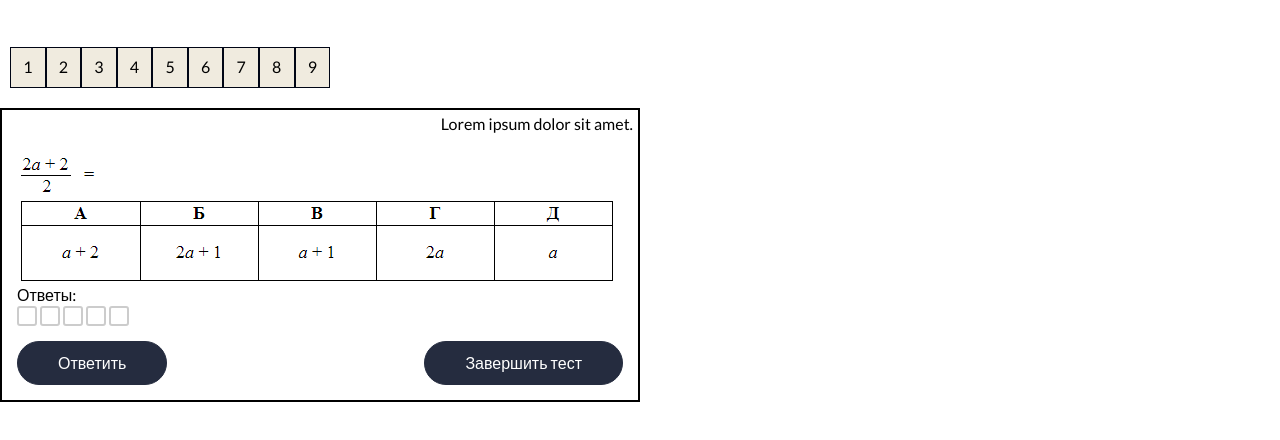
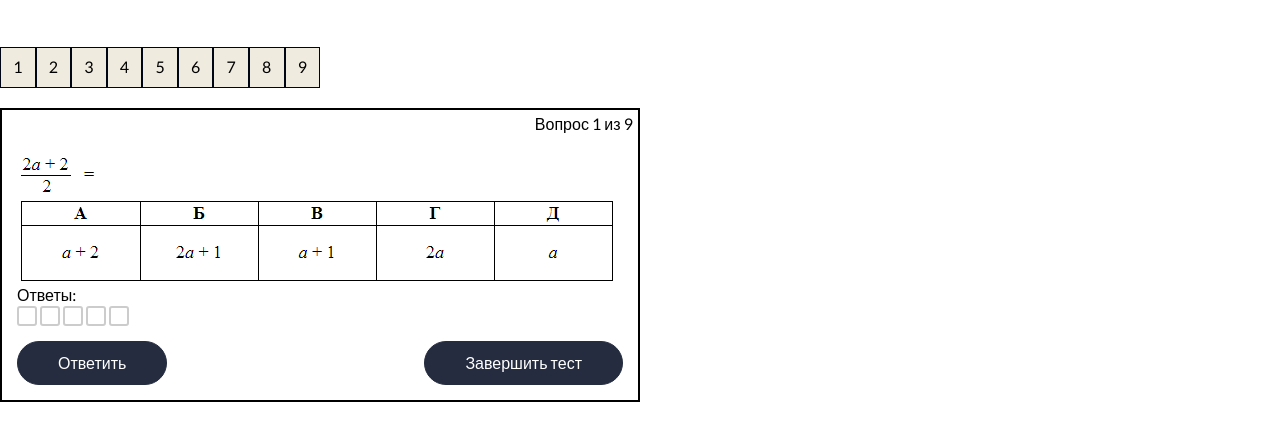
Before and after one commit to Petrushkov/ZNO, a website: page app/test.html in a window 1280 px wide. Shown: the part 126-566 px from the top of the page. Drawn offline with Linux system fonts and the light colour scheme.

Commit message:
changes for Dimas

```diff
--- /dev/null
+++ b/app/assets/js/question-switch.js
@@ -0,0 +1,26 @@
+const questions = Array.from(document.getElementsByClassName('test-nav__link'));
+const counter = document.querySelector('.questions__counter');
+const image = document.querySelector('.questions__image');
+const answerButton = document.getElementById('answer-button');
+
+let questionCounter = 1;
+
+const goToNextQuestion = (id) => {
+    counter.innerText = `Вопрос ${id} из ${questions.length}`;
+    image.setAttribute('src', `../images/q-${id}.png`);
+}
+
+questions.forEach( el => el.addEventListener('click', (e) => {
+    e.preventDefault();
+    goToNextQuestion(e.target.id);
+}));
+
+window.addEventListener('load', () => {
+    counter.innerText = `Вопрос 1 из ${questions.length}`;
+});
+
+answerButton.addEventListener('click', (e) => {
+    e.preventDefault();
+    questionCounter++;
+    goToNextQuestion(questionCounter);
+});
--- a/app/assets/styles/modules/_test-nav.css
+++ b/app/assets/styles/modules/_test-nav.css
@@ -1,13 +1,12 @@
 .test-nav {
   width: 40vh;
-  margin: 0 10px;
   display: flex;
   justify-content: space-between;
   background: #f0ebdf;
 
   &__item {
     flex-basis: 30%;
-    padding: 10px 0;
+
     border: 1px solid #000515;
     text-align: center;
     transition: all 0.3s;
@@ -18,6 +17,9 @@
   }
 
   &__link {
+    display: block;
+    padding: 10px;
     text-transform: uppercase;
+
   }
 }
--- a/app/temp/styles/styles.css
+++ b/app/temp/styles/styles.css
@@ -757,7 +757,6 @@ input[type='submit']:active {
 
 .test-nav {
   width: 40vh;
-  margin: 0 10px;
   display: -webkit-box;
   display: -ms-flexbox;
   display: flex;
@@ -770,7 +769,7 @@ input[type='submit']:active {
 .test-nav__item {
     -ms-flex-preferred-size: 30%;
         flex-basis: 30%;
-    padding: 10px 0;
+
     border: 1px solid #000515;
     text-align: center;
     -webkit-transition: all 0.3s;
@@ -782,7 +781,10 @@ input[type='submit']:active {
     }
 
 .test-nav__link {
+    display: block;
+    padding: 10px;
     text-transform: uppercase;
+
   }
 
 .questions {
--- a/app/test.html
+++ b/app/test.html
@@ -27,35 +27,35 @@
     <h2 class="hero-container__heading">Онлайн тест по математике</h2>
     <ul class="test-nav">
       <li class="test-nav__item">
-        <a href="index.html" class="test-nav__link">1</a>
+        <a href="" class="test-nav__link" id='1'>1</a>
       </li>
       <li class="test-nav__item">
-        <a href="" class="test-nav__link">2</a>
+        <a href="" class="test-nav__link" id='2'>2</a>
       </li>
       <li class="test-nav__item">
-        <a href="" class="test-nav__link">3</a>
+        <a href="" class="test-nav__link" id='3'>3</a>
       </li>
       <li class="test-nav__item">
-        <a href="index.html" class="test-nav__link">4</a>
+        <a href="" class="test-nav__link" id='4'>4</a>
       </li>
       <li class="test-nav__item">
-        <a href="" class="test-nav__link">5</a>
+        <a href="" class="test-nav__link" id='5'>5</a>
       </li>
       <li class="test-nav__item">
-        <a href="" class="test-nav__link">6</a>
+        <a href="" class="test-nav__link" id='6'>6</a>
       </li>
       <li class="test-nav__item">
-        <a href="index.html" class="test-nav__link">7</a>
+        <a href="index.html" class="test-nav__link" id='7'>7</a>
       </li>
       <li class="test-nav__item">
-        <a href="" class="test-nav__link">8</a>
+        <a href="" class="test-nav__link" id='8'>8</a>
       </li>
       <li class="test-nav__item">
-        <a href="" class="test-nav__link">9</a>
+        <a href="" class="test-nav__link" id='9'>9</a>
       </li>
     </ul>
     <div class="questions">
-      <div class="questions__counter">Lorem ipsum dolor sit amet.
+      <div class="questions__counter">Вопрос 1 из
       </div>
       <img class="questions__image" src="./assets/images/q-1.png" alt="Перше запитання">
       <div class="questions__hint"> Ответы:</div>
@@ -83,7 +83,7 @@
       </div>
 
       <div class="questions__submit">
-        <a class="btn btn-full btn_questions" href="/#">Ответить</a>
+        <a id='answer-button' class="btn btn-full btn_questions" href="/#">Ответить</a>
         <a class="btn btn-full btn_questions" href="/#">Завершить тест</a>
       </div>
     </div>
@@ -162,6 +162,7 @@
 
   <script src="./assets/js/slider.js" defer></script>
   <script src="./assets/js/slider-index.js" defer></script>
+  <script src="./assets/js/question-switch.js" defer></script>
 </body>
 
 </html>
```
Also changed, not shown: app/assets/images/q-2.png (added), app/assets/images/q-3.png (added), 1 other file.
